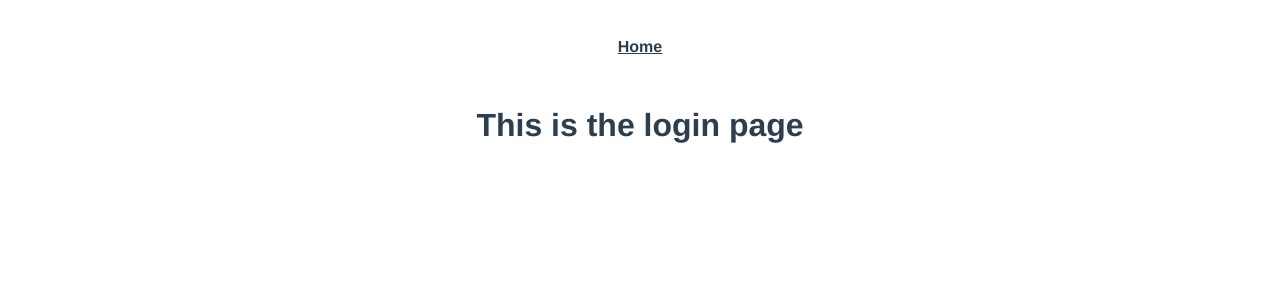
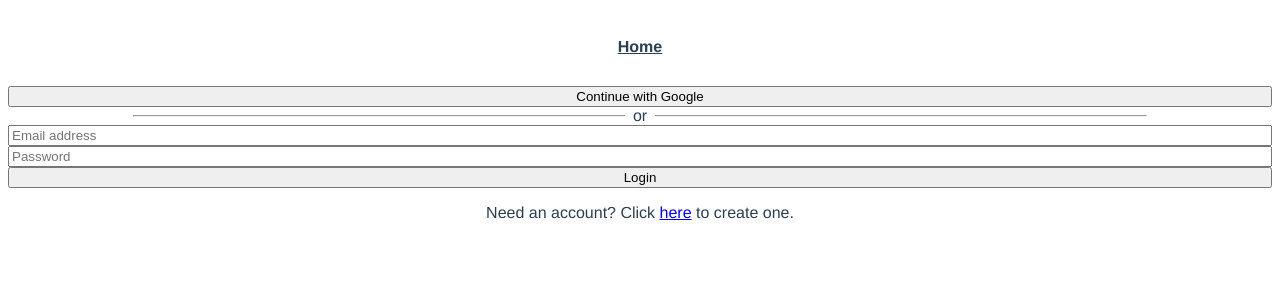
Before and after one commit to mdm/libero, a Vue app in the folder libero-frontend/: page /login in a window 1280 px wide. Shown: the top 300 px of the page. Built offline with nearby package versions, Linux system fonts and the light colour scheme.

Commit message:
(frontend): Flesh out login view

```diff
--- a/libero-frontend/src/api/auth.ts
+++ b/libero-frontend/src/api/auth.ts
@@ -1,8 +1,12 @@
 import httpClient from "./http-client";
 
 const check = async () => {
-  const response = await httpClient.get("/auth"); // TODO: handle error here or at call site?
-  return response.status === 200 && !!response.data.authenticated;
+  try {
+    const response = await httpClient.get("/auth");
+    return response.status === 200 && !!response.data.authenticated; // TODO: put user profile into store
+  } catch {
+    return false;
+  }
 };
 
 export default {
--- a/libero-frontend/src/router/index.ts
+++ b/libero-frontend/src/router/index.ts
@@ -16,7 +16,16 @@ const routes: Array<RouteConfig> = [
     path: "/",
     name: "Home",
     component: HomeView,
-    meta: { public: true }
+    meta: { public: true },
+    beforeEnter: async (to, from, next) => {
+      if (await auth.check()) {
+        next({
+          path: "/app"
+        });
+      } else {
+        next();
+      }
+    }
   },
   {
     path: "/login",
@@ -73,7 +82,7 @@ router.beforeEach(async (to, from, next) => {
     if (!(await auth.check())) {
       // TODO: store intended target URL
       next({
-        path: "/login"
+        path: "/register"
       });
     } else {
       next();
--- a/libero-frontend/src/views/AppView.vue
+++ b/libero-frontend/src/views/AppView.vue
@@ -1,6 +1,6 @@
 <template>
   <div class="placeholder">
-    <h1>This is app page</h1>
+    <h1>This is the app page</h1>
     <router-link to="/admin">Admin area</router-link> |
   </div>
 </template>
--- a/libero-frontend/src/views/LoginView.vue
+++ b/libero-frontend/src/views/LoginView.vue
@@ -1,5 +1,41 @@
 <template>
-  <div class="placeholder">
-    <h1>This is the login page</h1>
+  <div class="login">
+    <div class="social">
+      <button>Continue with Google</button>
+    </div>
+    <div class="separator">
+      <span>or</span>
+      <hr>
+    </div>
+    <div class="traditional">
+      <form class="login-form">
+        <input type="email" id="email" placeholder="Email address" required>
+        <input type="password" id="password" placeholder="Password" required>
+        <input type="submit" value="Login">
+      </form>
+      <p>Need an account? Click <router-link to="/register">here</router-link> to create one.</p>
+    </div>
   </div>
 </template>
+
+<style lang="scss" scoped>
+.login-form, .social {
+  display: flex;
+  flex-direction: column;
+}
+
+.separator {
+  display: flex;
+  justify-content: center;
+
+  span {
+    position: absolute;
+    background-color: white;
+    padding: 0 0.5rem;
+  }
+
+  hr {
+    width: 80%;
+  }
+}
+</style>
```
